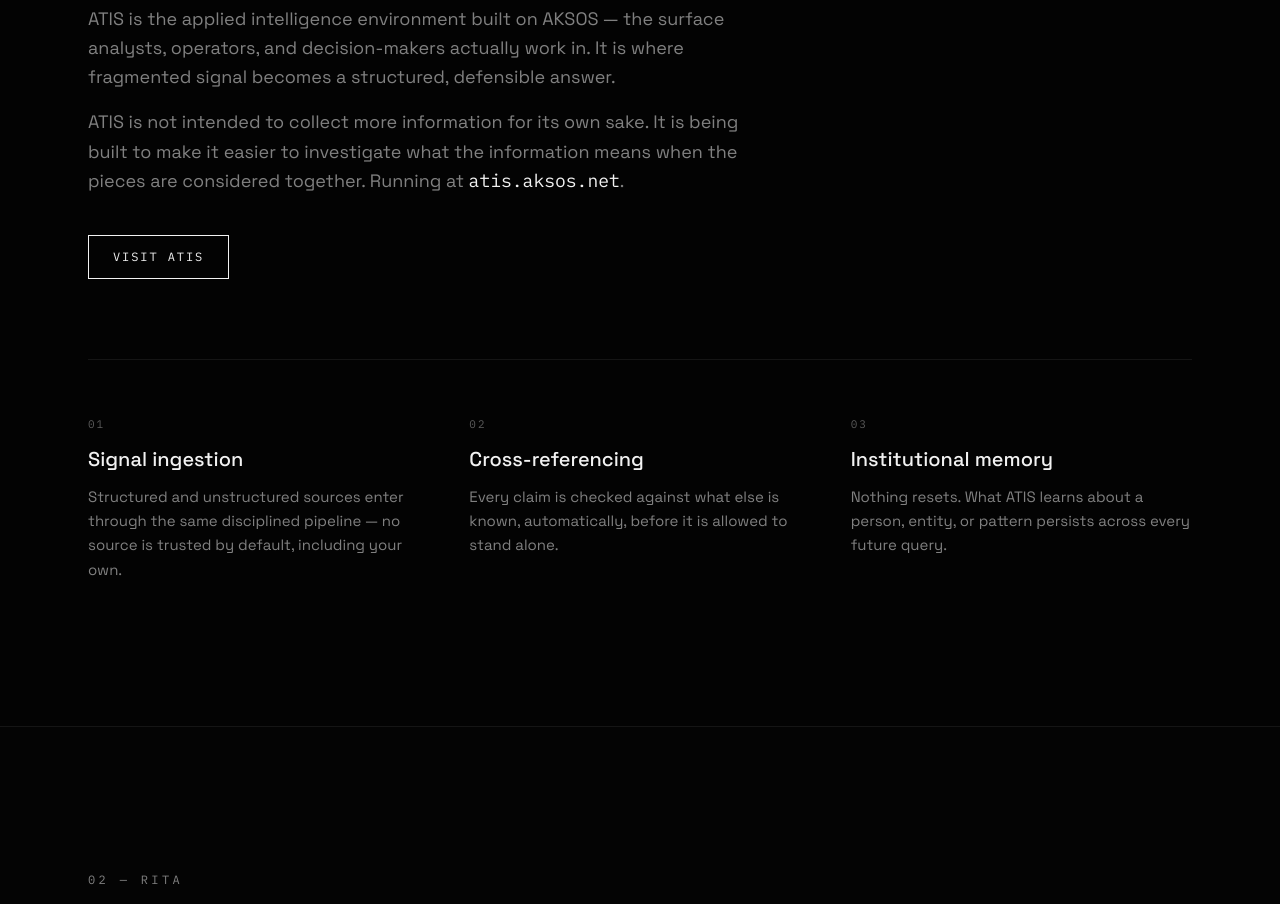
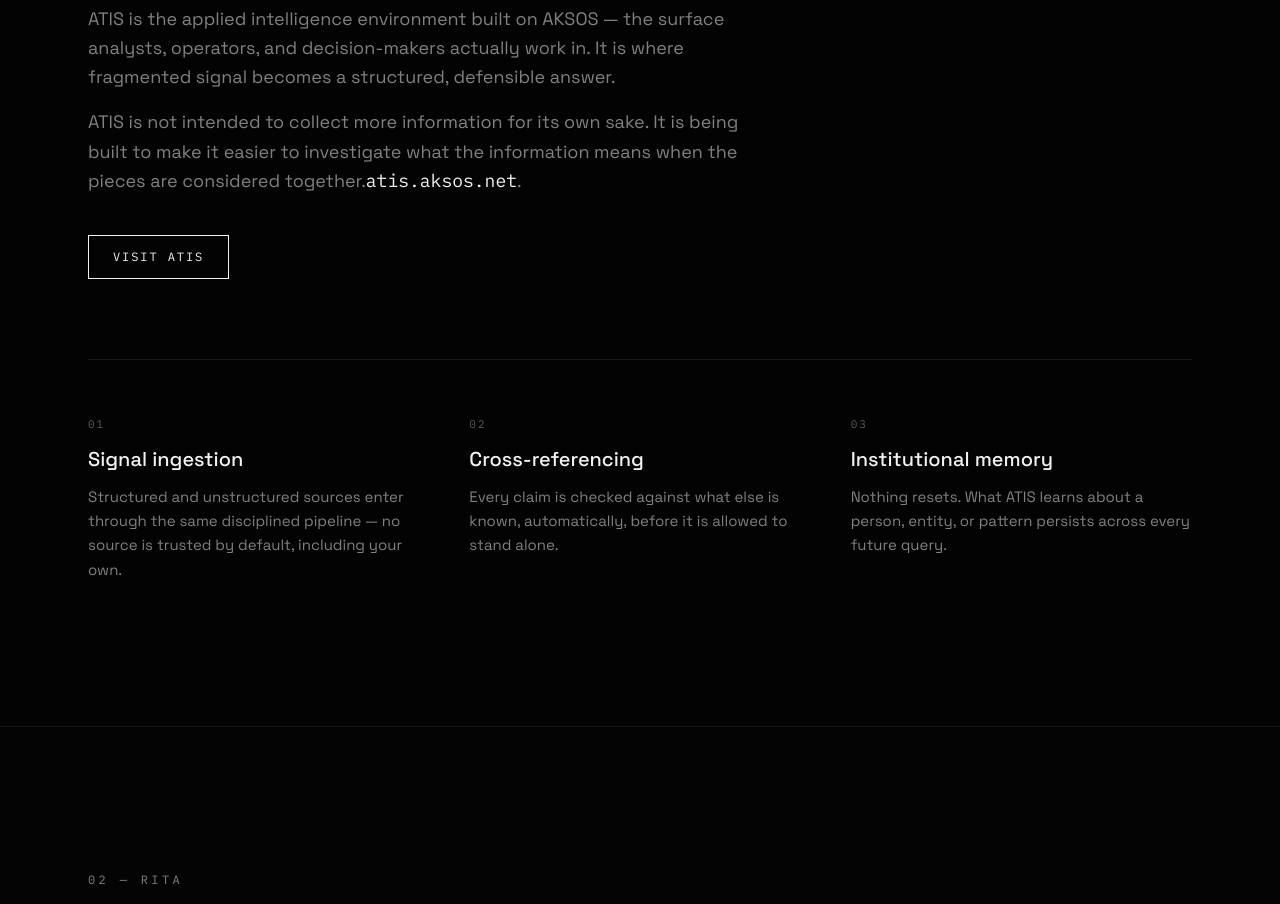
Before and after one commit to Axss-exe/aksos, a Next.js app: page / in a window 1280 px wide. Shown: the part 1103-2007 px from the top of the page. Built offline with nearby package versions, Linux system fonts and the light colour scheme.

Commit message:
fix: update ATIS description in atis-section component
Updated explanation for ATIS purpose and clarified domain reference.

Co-authored-by: Axss-exe <262003235+Axss-exe@users.noreply.github.com>

```diff
--- a/components/sections/atis-section.tsx
+++ b/components/sections/atis-section.tsx
@@ -39,7 +39,7 @@ export function AtisSection() {
             </Reveal>
             <Reveal delay={300}>
               <p className="mt-4 text-pretty text-lg leading-relaxed text-muted-foreground">
-                ATIS is not intended to collect more information for its own sake. It is being built to make it easier to investigate what the information means when the pieces are considered together. Running at{' '}
+                ATIS is not intended to collect more information for its own sake. It is being built to make it easier to investigate what the information means when the pieces are considered together.
                 <span className="font-mono text-foreground">atis.aksos.net</span>.
               </p>
             </Reveal>
```
